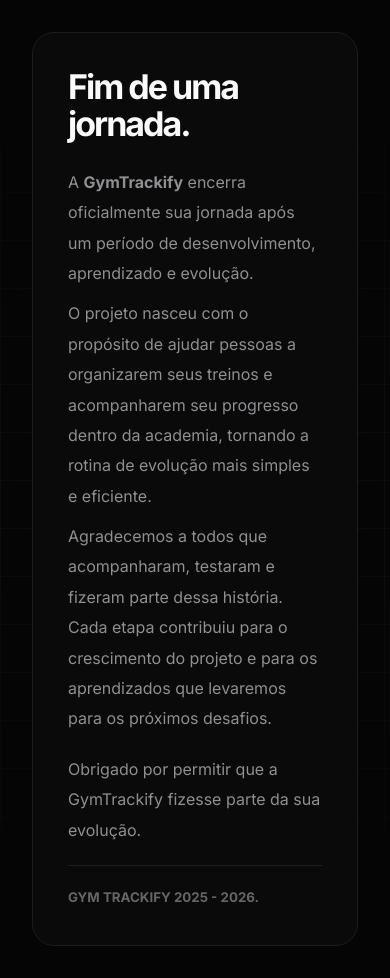
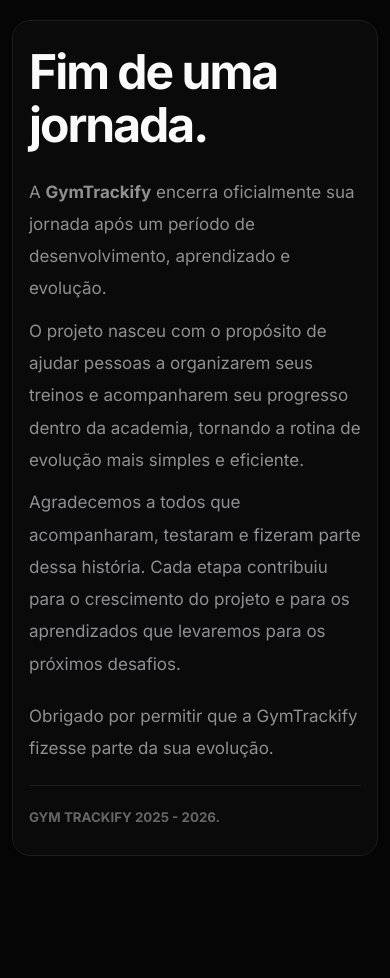
Before and after one commit to GymTrackify/gymtrackify, a plain HTML site: page index.html in a window 390 px wide. After the commit the page ends 876 px from the top, so only its background shows below. Drawn offline with Linux system fonts and the light colour scheme.

Commit message:
Update index.html

```diff
--- a/index.html
+++ b/index.html
@@ -35,29 +35,21 @@
 
     background:var(--bg);
     color:var(--text);
+
     min-height:100vh;
+
     display:flex;
     justify-content:center;
-align-items:center;
-padding:32px;
+
+    padding:40px 20px;
+
     position:relative;
-overflow:hidden;
+
+    overflow-x:hidden;
+    overflow-y:auto;
 
 }
 
-
-body::after{
-
-content:"";
-position:absolute;
-inset:0;
-background-image:
-linear-gradient(rgba(255,255,255,.03) 1px,transparent 1px),
-linear-gradient(90deg,rgba(255,255,255,.03) 1px,transparent 1px);
-background-size:48px 48px;
-mask-image:radial-gradient(circle at center,black 30%,transparent 95%);
-
-}
 
 main{
 
@@ -77,9 +69,67 @@
 
     padding:60px;
 
+    height:max-content;
+
 }
 
 
+@media(max-width:700px){
+
+    body{
+
+        padding:20px 12px;
+
+    }
+
+
+    main{
+
+        padding:30px 20px;
+
+        border-radius:18px;
+
+    }
+
+
+    h1{
+
+        font-size:32px;
+
+        letter-spacing:-1px;
+
+    }
+
+
+    p{
+
+        font-size:15px;
+
+        line-height:1.7;
+
+    }
+
+}
+
+
+
+@media(max-width:400px){
+
+    main{
+
+        padding:25px 16px;
+
+    }
+
+
+    h1{
+
+        font-size:27px;
+
+    }
+
+
+}
 
 .badge{
 
@@ -143,23 +193,110 @@
 
 }
 
-@media(max-width:700px){
+/* =========================
+   ANIMAÇÃO PREMIUM MINIMAL
+========================= */
+
 
 main{
 
-padding:35px;
+    opacity:0;
+
+    transform:translateY(25px);
+
+    animation:fadeUp .8s cubic-bezier(.2,.8,.2,1) forwards;
 
 }
 
-h1{
 
-font-size:34px;
+
+@keyframes fadeUp{
+
+    from{
+
+        opacity:0;
+
+        transform:translateY(25px);
 
     }
 
+
+    to{
+
+        opacity:1;
+
+        transform:translateY(0);
+
+    }
+
+}
+
+
+
+/* conteúdo interno */
+
+.badge{
+
+    opacity:0;
+
+    animation:contentFade .6s .25s forwards;
+
+}
+
+
+h1{
+
+    opacity:0;
+
+    animation:contentFade .6s .4s forwards;
+
+}
+
+
 p{
 
-font-size:16px;
+    opacity:0;
+
+    animation:contentFade .6s .55s forwards;
+
+}
+
+
+.divider{
+
+    opacity:0;
+
+    animation:contentFade .6s .7s forwards;
+
+}
+
+
+small{
+
+    opacity:0;
+
+    animation:contentFade .6s .85s forwards;
+
+}
+
+
+
+@keyframes contentFade{
+
+    from{
+
+        opacity:0;
+
+        transform:translateY(10px);
+
+    }
+
+
+    to{
+
+        opacity:1;
+
+        transform:translateY(0);
 
     }
 
@@ -184,10 +321,6 @@
 </div>
 
 
-
-
-
-</div>
 
 <h1>Fim de uma jornada.</h1>
 
```
Lines whose indentation alone changed are shown as unchanged.
